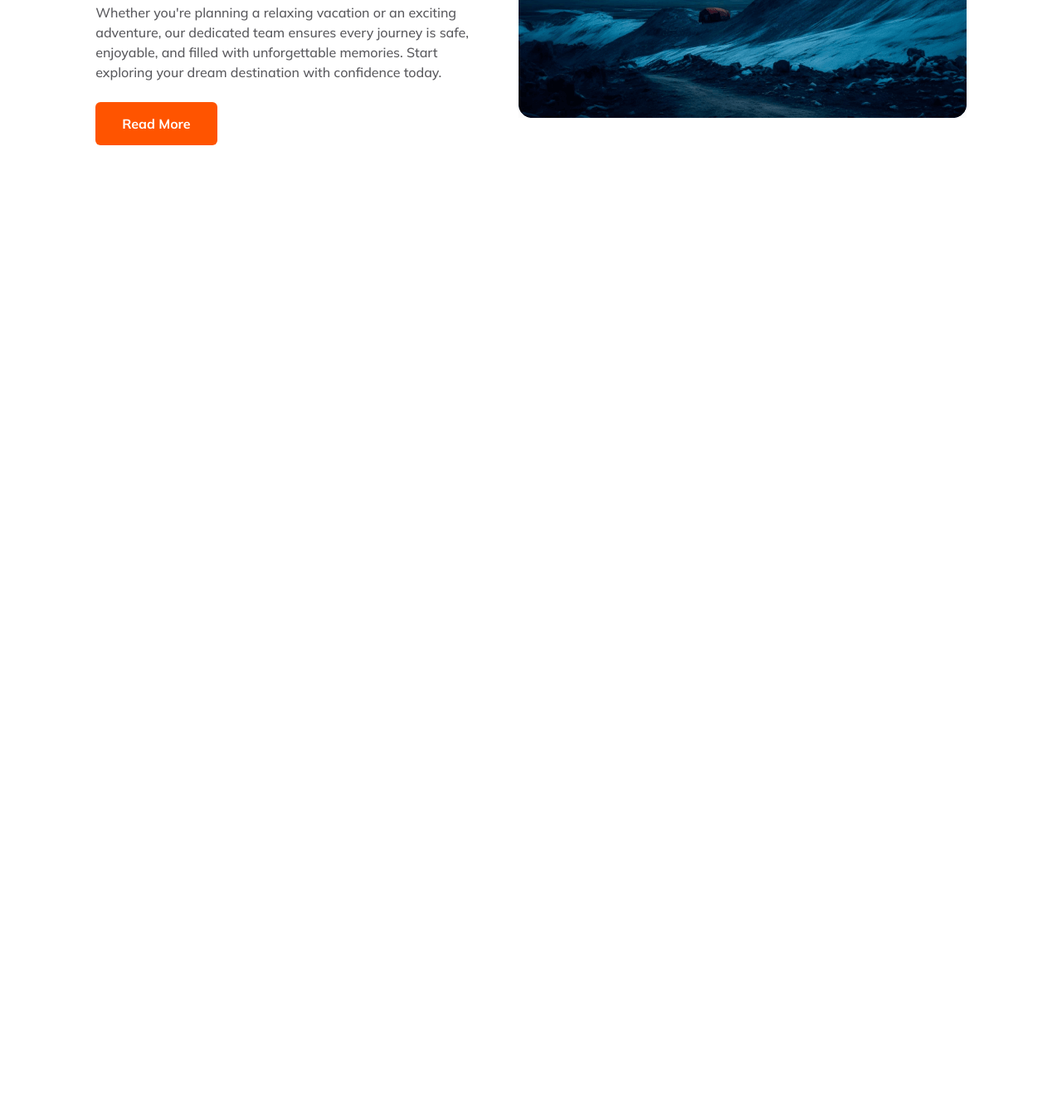
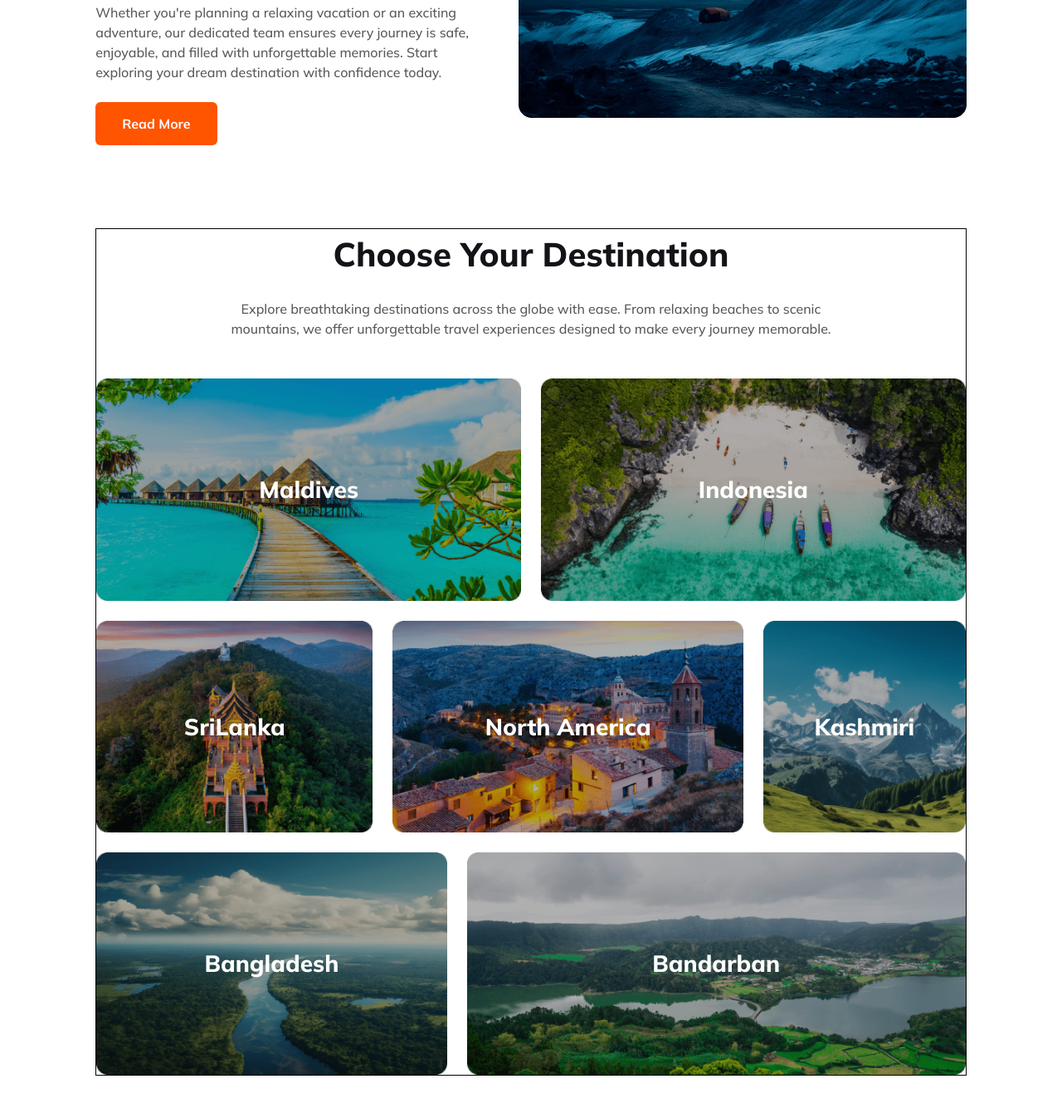
Before and after one commit to bayjid-alom/travel-explorer, a plain HTML site: page index.html in a window 1280 px wide. Shown: the part 1204-2539 px from the top of the page at 83% size. Before the commit the page ends 1479 px from the top, so only its background shows below. Drawn offline with nearby package versions, Linux system fonts and the light colour scheme; a web font is replaced by a local one.

Commit message:
Destination section

```diff
--- a/index.html
+++ b/index.html
@@ -109,7 +109,7 @@
         </section>
 
 
-
+        <!-- Tours Section -->
         <section
             class="max-w-[94%] lg:max-w-[82%]  mx-auto flex md:flex-row flex-col items-center justify-between mt-[70px] md:mt-[110px] md:mb-[100px] mb-[70px] gap-[53px]">
             <div class=" content">
@@ -149,6 +149,91 @@
 
 
         </section>
+
+
+
+        <!-- Destinations section -->
+        <section class="destinations max-w-[94%] lg:max-w-[82%] mx-auto border md:mb-25 mb-18">
+
+            <div class="heading text-center mb-12 md:max-w-[70%] max-w-[90%] mx-auto">
+
+                <h2 class="md:text-[40px] text-[35px] font-extrabold text-[#131318] mb-6">Choose Your Destination</h2>
+                <p class="text-[16px] font-medium mb-6 text-[#131318]/70 leading-6"> Explore breathtaking destinations
+                    across the globe with ease. From relaxing beaches to scenic mountains, we offer unforgettable travel
+                    experiences designed to make every journey memorable.</p>
+            </div>
+
+            <!-- cards container-->
+            <div class="place-card-container grid grid-cols-1 md:grid-cols-12 gap-6">
+
+                <!-- card 1-->
+                <div class="relative md:col-span-6 rounded-xl">
+                    <div class="overlay absolute inset-0 z-10 bg-black/15 rounded-xl"></div>
+
+                    <img class="w-[100%]" src="./assets/Maldives.png" alt="">
+                    <p
+                        class="absolute top-1/2 z-20 font-extrabold text-[28px] text-[#FFFFFF] left-1/2 -translate-x-1/2 -translate-y-1/2 ">
+                        Maldives</p>
+                </div>
+                <!-- card 2-->
+                <div class="relative md:col-span-6 rounded-xl">
+                    <div class="overlay absolute inset-0 z-10 bg-black/15 rounded-xl"></div>
+
+                    <img class="w-[100%]" src="./assets/Indonesia.png" alt="">
+                    <p
+                        class="absolute top-1/2 z-20 font-extrabold text-[28px] text-[#FFFFFF] left-1/2 -translate-x-1/2 -translate-y-1/2 ">
+                        Indonesia</p>
+                </div>
+                <!-- card 3-->
+                <div class="relative md:col-span-4 rounded-xl">
+                    <div class="overlay absolute inset-0 z-10 bg-black/15 rounded-xl"></div>
+
+                    <img class="w-[100%]" src="./assets/SriLanka.png" alt="">
+                    <p
+                        class="absolute top-1/2 z-20 font-extrabold text-[28px] text-[#FFFFFF] left-1/2 -translate-x-1/2 -translate-y-1/2 ">
+                        SriLanka</p>
+                </div>
+                <!-- card 4-->
+                <div class="relative md:col-span-5 rounded-xl">
+                    <div class="overlay absolute inset-0 z-10 bg-black/15 rounded-xl"></div>
+
+                    <img class="w-[100%]" src="./assets/North-america.png" alt="">
+                    <p
+                        class="absolute top-1/2 z-20 font-extrabold text-[28px] text-[#FFFFFF] left-1/2 -translate-x-1/2 -translate-y-1/2 ">
+                        North America</p>
+                </div>
+                <!-- card 5-->
+                <div class="relative md:col-span-3 rounded-xl">
+                    <div class="overlay absolute inset-0 z-10 bg-black/15 rounded-xl"></div>
+
+                    <img class="w-[100%]" src="./assets/kashmir.png" alt="">
+                    <p
+                        class="absolute top-1/2 z-20 font-extrabold text-[28px] text-[#FFFFFF] left-1/2 -translate-x-1/2 -translate-y-1/2 ">
+                        Kashmiri</p>
+                </div>
+                <!-- card 6-->
+                <div class="relative md:col-span-5 rounded-xl">
+                    <div class="overlay absolute inset-0 z-10 bg-black/15 rounded-xl"></div>
+
+                    <img class="w-[100%]" src="./assets/Bangladesh.png" alt="">
+                    <p
+                        class="absolute top-1/2 z-20 font-extrabold text-[28px] text-[#FFFFFF] left-1/2 -translate-x-1/2 -translate-y-1/2 ">
+                        Bangladesh</p>
+                </div>
+                <!-- card 7-->
+                <div class="relative md:col-span-7 rounded-xl">
+                    <div class="overlay absolute inset-0 z-10 bg-black/15 rounded-xl"></div>
+
+                    <img class="w-[100%]" src="./assets/Bandarban.png" alt="">
+                    <p
+                        class="absolute top-1/2 z-20 font-extrabold text-[28px] text-[#FFFFFF] left-1/2 -translate-x-1/2 -translate-y-1/2 ">
+                        Bandarban</p>
+                </div>
+
+
+            </div>
+
+        </section>
     </main>
 
 
```
